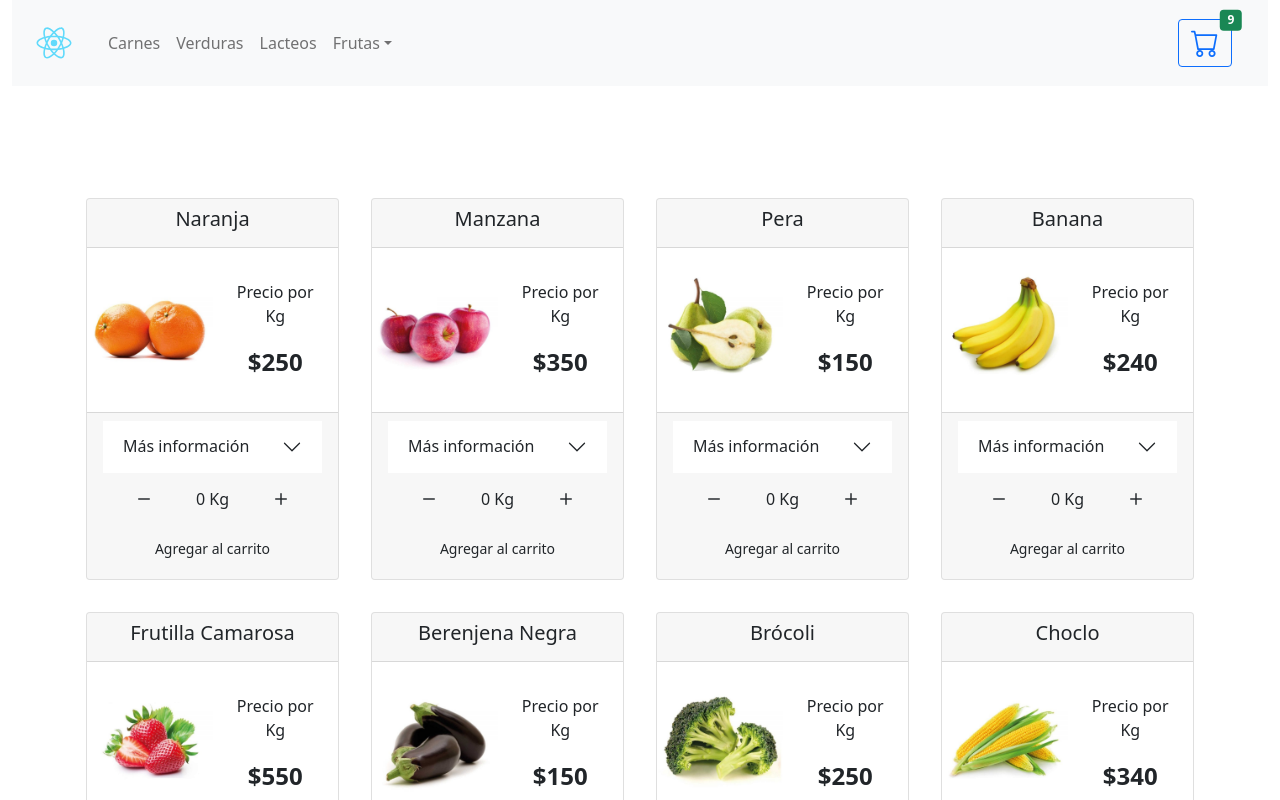
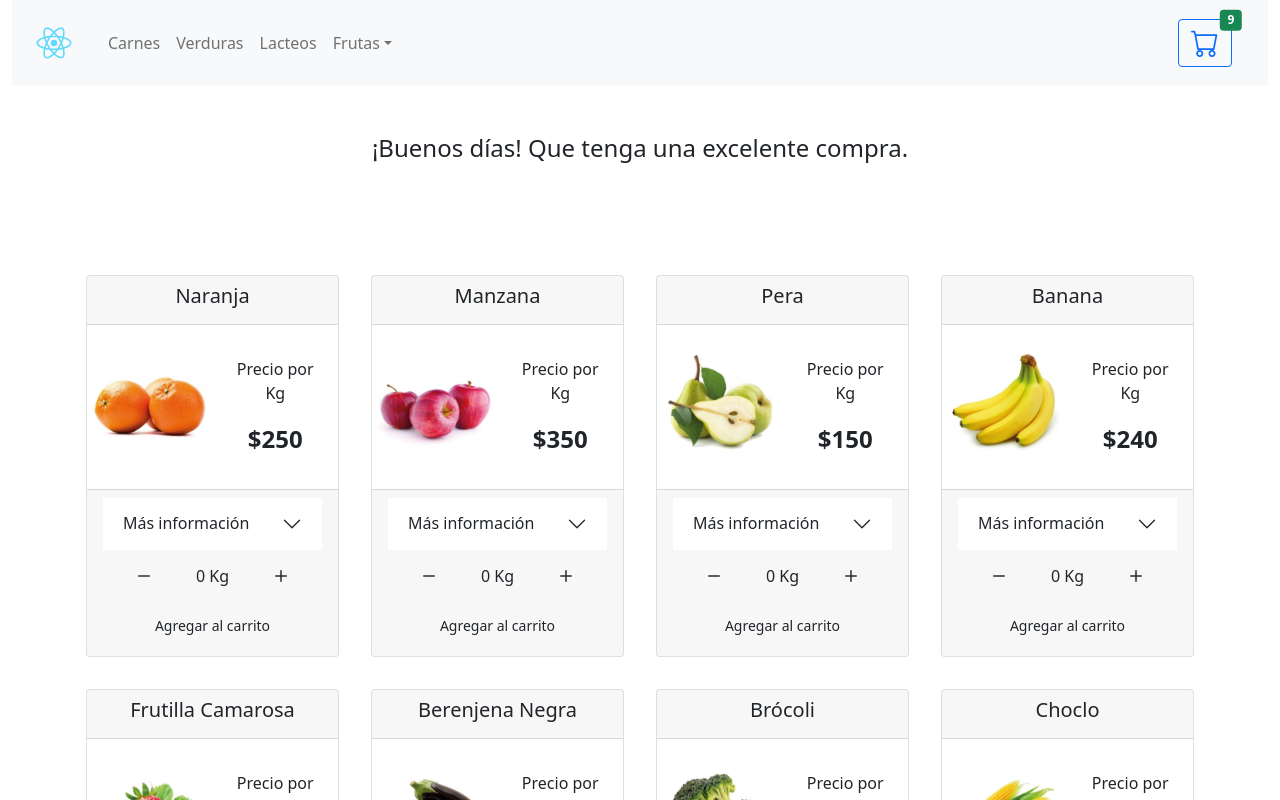
Before and after one commit to e-chevalier/ecrj-chevalier, a React (Create React App) app: page / in a window 1280 px wide. Shown: the top 800 px of the page. Built offline with nearby package versions, Linux system fonts and the light colour scheme.

Commit message:
Desafio 1 Clase 5 - Add Prop to ItemListContainer.

```diff
--- a/src/App.js
+++ b/src/App.js
@@ -9,7 +9,7 @@ function App() {
   return (
     <div className="App">
       <NavigationBar />
-      <ItemListContainer />
+      <ItemListContainer greeting="¡Buenos días! Que tenga una excelente compra."/>
     </div>
   );
 }
--- a/src/components/ItemListContainer/ItemListContainer.js
+++ b/src/components/ItemListContainer/ItemListContainer.js
@@ -2,7 +2,7 @@ import React from 'react'
 import Container from 'react-bootstrap/Container';
 import CardComponent from '../CardComponent/CardComponent'
 
-const ItemListContainer = () => {
+const ItemListContainer = ({greeting}) => {
 
     const description1 = "Naranja de Ombligo, presentan unos gajos grandes y generosos en jugo, pero también en fibra insoluble, es decir carnosas, lo que las hace más aptas para naranja de mesa que para hacer zumos. También presentan la ventaja para este fin de que casi nunca tienen las incómodas pepitas que nos encontramos en otras variedades al morder.";
     const description2 = "Este tipo de manzana tiene una piel brillante a rayas o estrías rojas-anaranjadas sobre una base de color amarillenta.Se recomienda comer en crudo, pero también para cocer para hacer tartas y al horno.";
@@ -22,6 +22,7 @@ const ItemListContainer = () => {
     return (
 
         <div>
+            <p className="h4 my-5">{greeting}</p>
             <Container id="cards" className="py-5 my-5">
                 <div className="row justify-content-evenly row-cols-1 row-cols-sm-2 row-cols-md-2 row-cols-lg-4 g-4">
                     <CardComponent prodName="Naranja" prodId="fruit00001" price="250" description={description1} />
```
